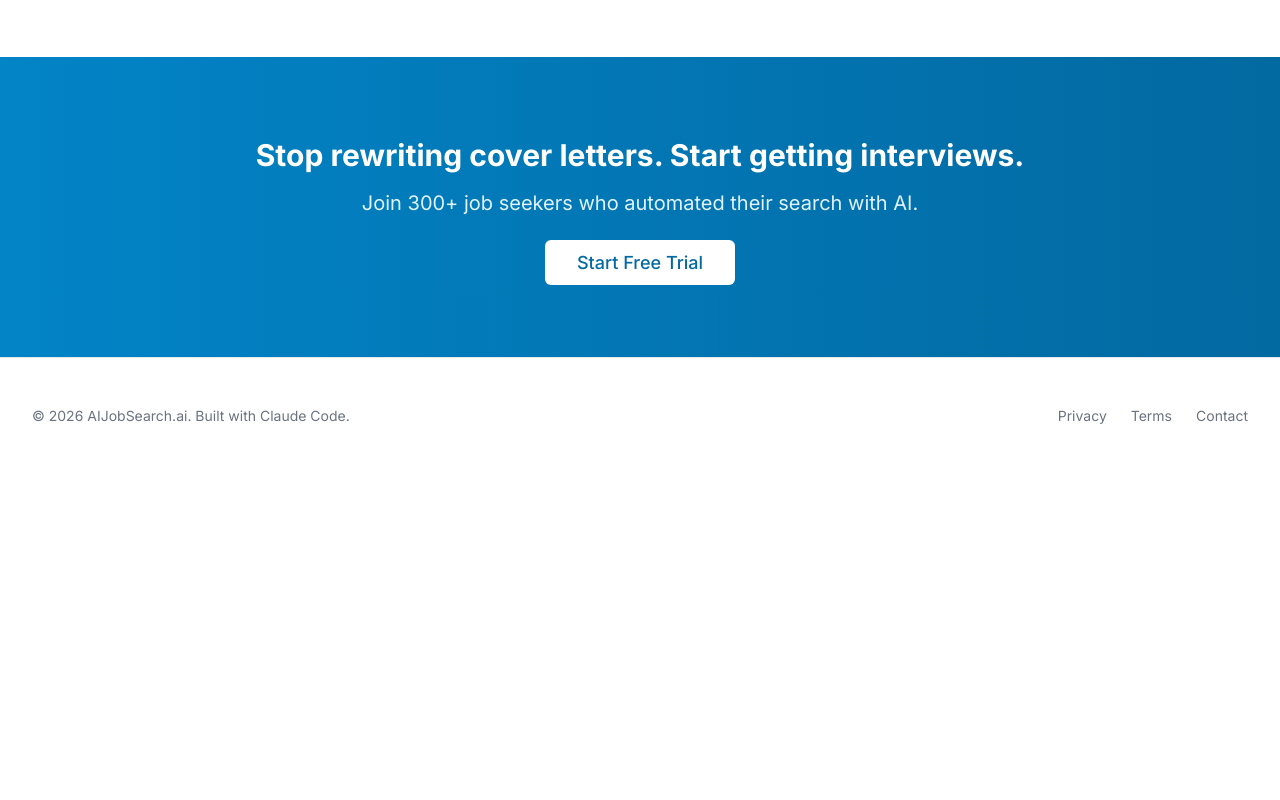
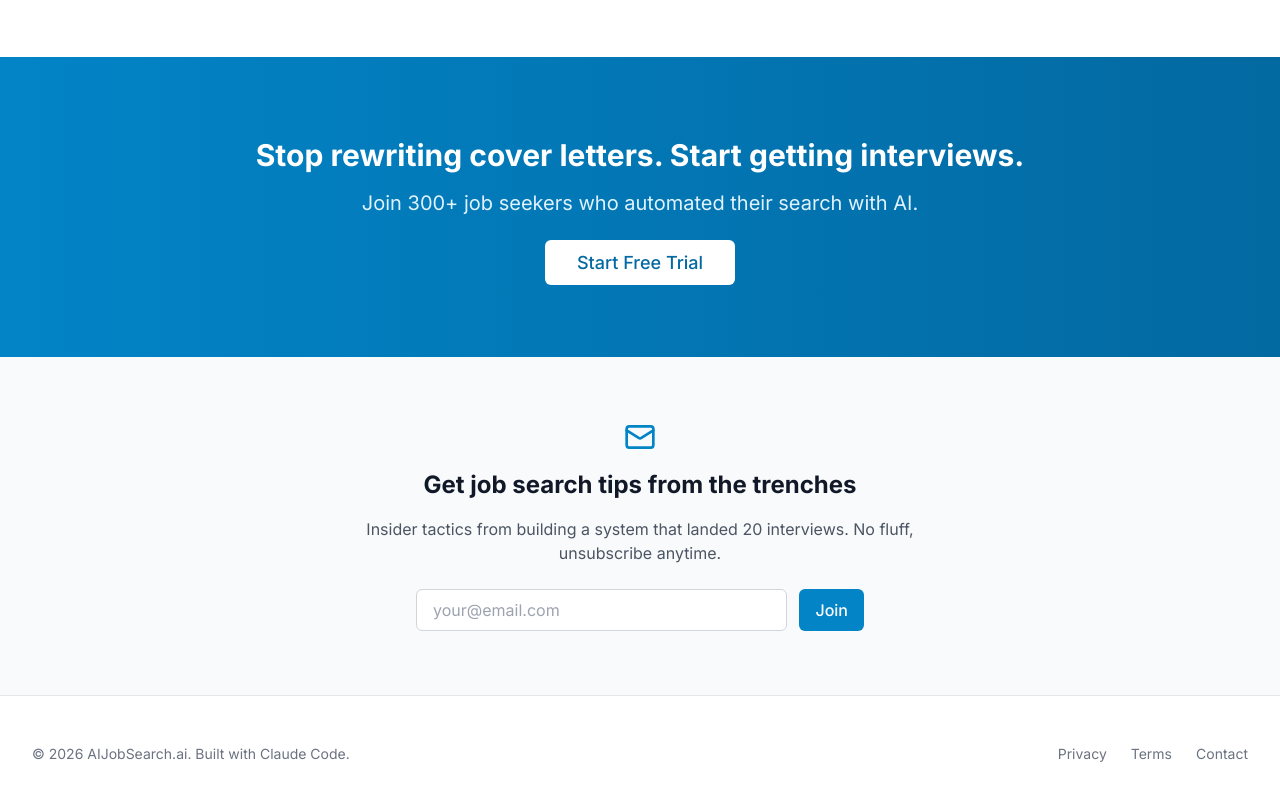
Before and after one commit to RubberDucky3/ai-job-search-landing, a Next.js app: page / in a window 1280 px wide. Shown: the part 2248-3048 px from the top of the page. Before the commit the page ends 2722 px from the top, so only its background shows below. Built offline with nearby package versions, Linux system fonts and the light colour scheme.

Commit message:
Add newsletter signup + waitlist API

```diff
--- /dev/null
+++ b/pages/api/create-checkout.ts
@@ -0,0 +1,39 @@
+import type { NextApiRequest, NextApiResponse } from "next"
+import Stripe from "stripe"
+
+const stripe = new Stripe(process.env.STRIPE_SECRET_KEY!, {
+  apiVersion: "2023-10-16",
+})
+
+export default async function handler(req: NextApiRequest, res: NextApiResponse) {
+  if (req.method !== "POST") {
+    return res.status(405).json({ error: "Method not allowed" })
+  }
+
+  const { plan } = req.body
+
+  const prices: Record<string, string> = {
+    pro: process.env.STRIPE_PRO_PRICE_ID || "price_pro_monthly",
+    team: process.env.STRIPE_TEAM_PRICE_ID || "price_team_monthly",
+  }
+
+  const priceId = prices[plan]
+  if (!priceId) {
+    return res.status(400).json({ error: "Invalid plan" })
+  }
+
+  try {
+    const session = await stripe.checkout.sessions.create({
+      mode: "subscription",
+      payment_method_types: ["card"],
+      line_items: [{ price: priceId, quantity: 1 }],
+      success_url: `${process.env.NEXT_PUBLIC_APP_URL}/dashboard?session_id={CHECKOUT_SESSION_ID}`,
+      cancel_url: `${process.env.NEXT_PUBLIC_APP_URL}/pricing`,
+      metadata: { plan },
+    })
+
+    return res.status(200).json({ url: session.url })
+  } catch (err: any) {
+    return res.status(500).json({ error: err.message })
+  }
+}
--- /dev/null
+++ b/pages/api/waitlist.ts
@@ -0,0 +1,45 @@
+import type { NextApiRequest, NextApiResponse } from "next"
+
+export default async function handler(req: NextApiRequest, res: NextApiResponse) {
+  if (req.method !== "POST") {
+    return res.status(405).json({ error: "Method not allowed" })
+  }
+
+  const { email, source } = req.body
+
+  if (!email) {
+    return res.status(400).json({ error: "Email is required" })
+  }
+
+  // Simple in-memory waitlist (replace with Supabase/PlanetScale in production)
+  if (typeof global.waitlist === "undefined") {
+    (global as any).waitlist = []
+  }
+  (global as any).waitlist.push({ email, source, timestamp: new Date().toISOString() })
+
+  // Subscribe to Buttondown (if API key is configured)
+  if (process.env.BUTTONDOWN_API_KEY) {
+    try {
+      await fetch("https://buttondown.email/api/emails", {
+        method: "POST",
+        headers: {
+          "Authorization": `Token ${process.env.BUTTONDOWN_API_KEY}`,
+          "Content-Type": "application/json",
+        },
+        body: JSON.stringify({
+          email,
+          type: "list",
+          tags: source ? [source] : [],
+        }),
+      })
+    } catch (e) {
+      console.error("Buttondown sync failed:", e)
+    }
+  }
+
+  return res.status(200).json({
+    success: true,
+    message: "Added to waitlist",
+    count: (global as any).waitlist.length,
+  })
+}
--- a/pages/index.tsx
+++ b/pages/index.tsx
@@ -1,5 +1,6 @@
 import Link from "next/link"
-import { Check, Sparkles, FileText, Target, Briefcase, Zap, Users } from "lucide-react"
+import { useState } from "react"
+import { Check, Sparkles, FileText, Target, Briefcase, Zap, Users, Mail } from "lucide-react"
 
 const features = [
   {
@@ -254,6 +255,49 @@ export default function Home() {
         </div>
       </section>
 
+      {/* Newsletter */}
+      <section className="py-16 bg-gray-50">
+        <div className="max-w-2xl mx-auto text-center px-4 sm:px-6 lg:px-8">
+          <Mail className="h-8 w-8 text-primary-600 mx-auto mb-4" />
+          <h2 className="text-2xl font-bold text-gray-900 mb-4">Get job search tips from the trenches</h2>
+          <p className="text-gray-600 mb-6">
+            Insider tactics from building a system that landed 20 interviews. No fluff, unsubscribe anytime.
+          </p>
+          <form
+            onSubmit={async (e) => {
+              e.preventDefault()
+              const email = (e.target.elements.email as HTMLInputElement).value
+              if (!email) return
+              const res = await fetch("/api/waitlist", {
+                method: "POST",
+                headers: { "Content-Type": "application/json" },
+                body: JSON.stringify({ email, source: "landing" }),
+              })
+              const data = await res.json()
+              if (data.success) {
+                alert("Added to waitlist! Check your email.")
+                ;(e.target as HTMLFormElement).reset()
+              }
+            }}
+            className="flex gap-3 max-w-md mx-auto"
+          >
+            <input
+              type="email"
+              name="email"
+              placeholder="your@email.com"
+              required
+              className="flex-1 px-4 py-2 border border-gray-300 rounded-md focus:ring-primary-500 focus:border-primary-500"
+            />
+            <button
+              type="submit"
+              className="bg-primary-600 hover:bg-primary-700 text-white px-4 py-2 rounded-md font-medium"
+            >
+              Join
+            </button>
+          </form>
+        </div>
+      </section>
+
       {/* Footer */}
       <footer className="border-t border-gray-200 py-12">
         <div className="max-w-7xl mx-auto px-4 sm:px-6 lg:px-8">
```
